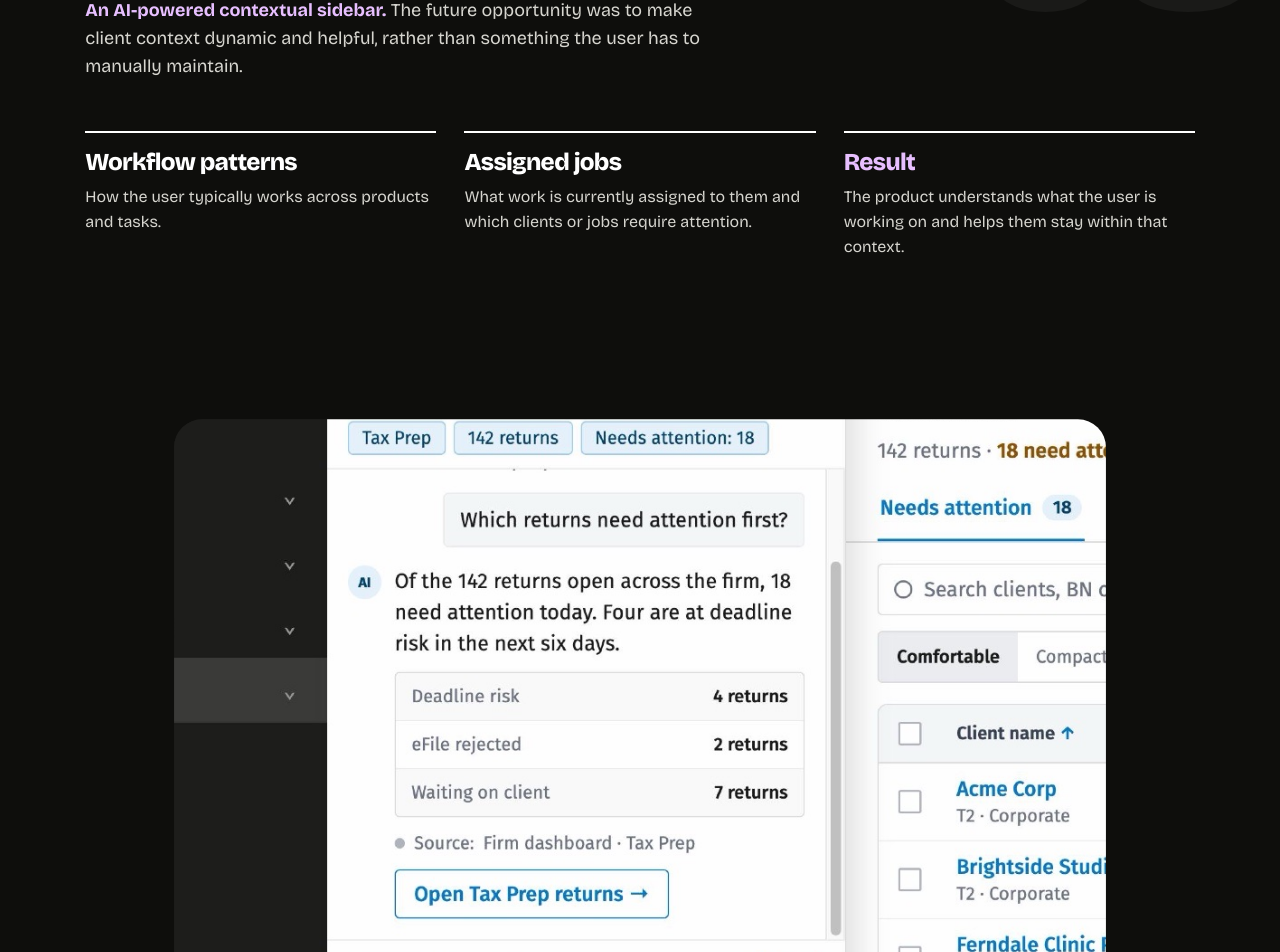
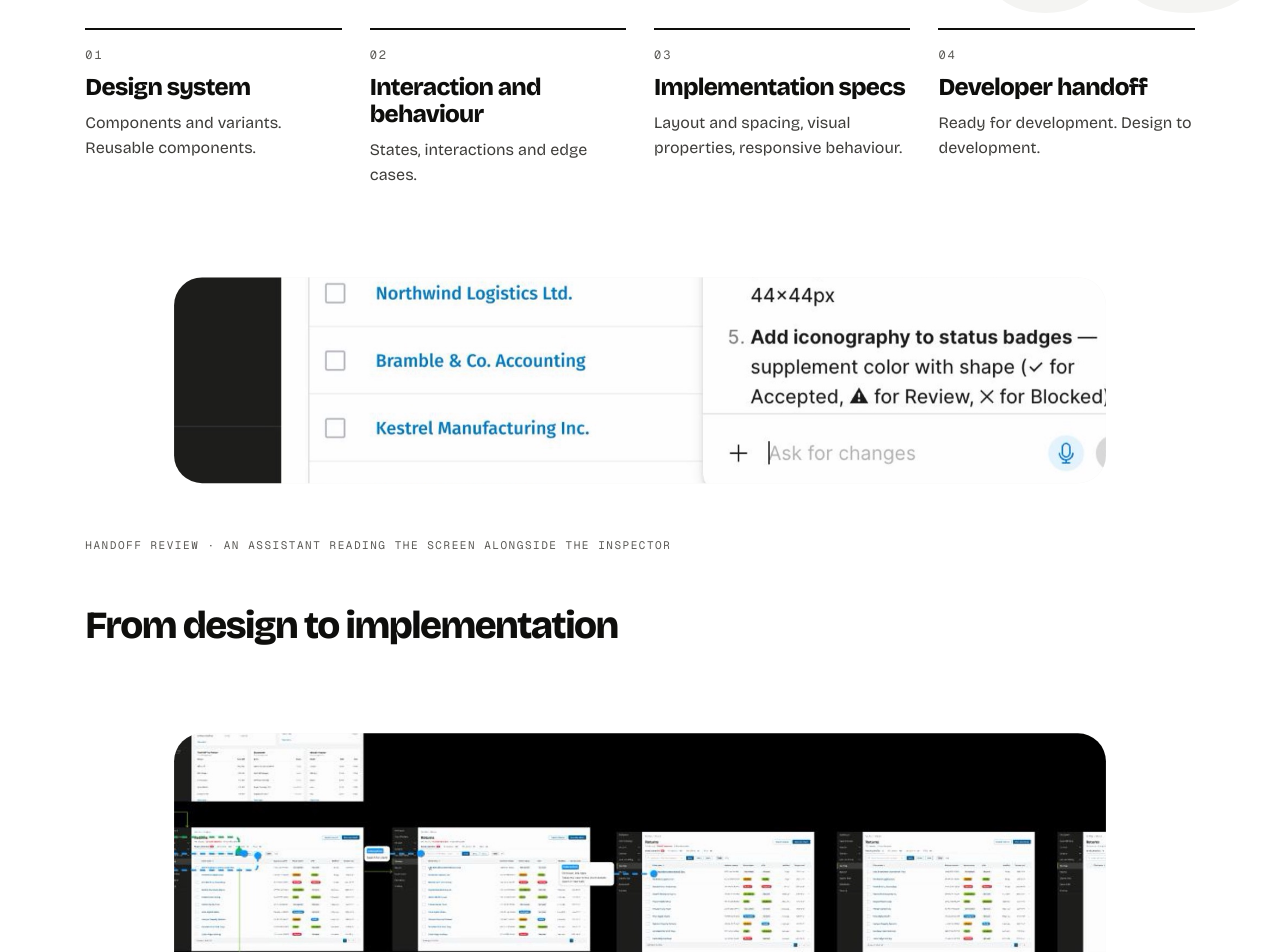
Before and after one commit to laurabenaventeserrano/portfolio, a React (Vite) app in the folder react-portfolio/: page /story1-case-study in a window 1280 px wide. Shown: the part 6900-7852 px from the top of the page. Built offline with nearby package versions, Linux system fonts and the light colour scheme.

Commit message:
Story 1: vuelve el capítulo de implementación y handoff
Co-Authored-By: Claude Opus 5.5 <noreply@anthropic.com>
Claude-Session: https://claude.ai/code/session_012wnagC9uSugBbMQiYESC6B

```diff
--- a/react-portfolio/src/pages/Story1.tsx
+++ b/react-portfolio/src/pages/Story1.tsx
@@ -55,7 +55,21 @@ export default function Story1() {
         <p className="body">Testing before building let us ship an S instead of an L.</p>
       </Chapter>
 
-      <Chapter num="05" kicker="Future direction" tone="dark" title="From preserving context to understanding context"
+      <Chapter num="05" kicker="Implementation and handoff" title="From design system to implementation-ready product">
+        <div className="grid-4">
+          <Item n="01" title="Design system">Components and variants. Reusable components.</Item>
+          <Item n="02" title="Interaction and behaviour">States, interactions and edge cases.</Item>
+          <Item n="03" title="Implementation specs">Layout and spacing, visual properties, responsive behaviour.</Item>
+          <Item n="04" title="Developer handoff">Ready for development. Design to development.</Item>
+        </div>
+        <Figure src="/images/s1-ai-changes.jpg" caption="Handoff review · An assistant reading the screen alongside the inspector" alt="A detail of the handoff workflow: an assistant panel open over the returns list proposing changes to the screen, beside the inspector showing width, alignment and padding." />
+        <div className="stack gap-24">
+          <h3 className="h-m">From design to implementation</h3>
+          <Figure src="/images/s1-handoff-board.jpg" caption="Design handoff · The select-a-return flow, ready for dev" alt="The handoff board for the select-a-return flow, marked ready for dev: every screen of the journey laid out in sequence, each state annotated and linked to the step before it." />
+        </div>
+      </Chapter>
+
+      <Chapter num="06" kicker="Future direction" tone="dark" title="From preserving context to understanding context"
         intro={<p className="lead"><strong className="accent">An AI-powered contextual sidebar.</strong> The future opportunity was to make client context dynamic and helpful, rather than something the user has to manually maintain.</p>}>
         <div className="grid-3">
           <Item title="Workflow patterns">How the user typically works across products and tasks.</Item>
```
